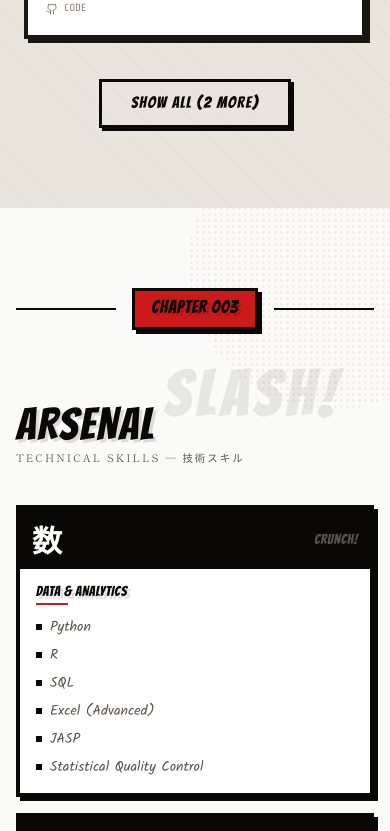
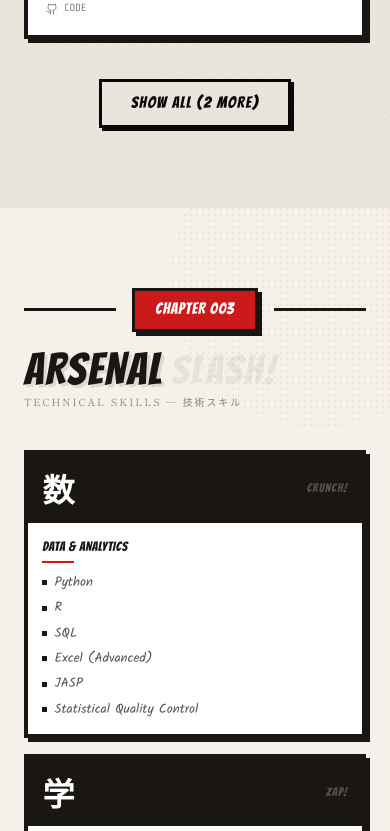
Before and after one commit to threed2y/threed2y, a React (Vite) app: page / in a window 390 px wide. Shown: the part 2580-3411 px from the top of the page. Built offline with nearby package versions, Linux system fonts and the light colour scheme; no server answers.

Commit message:
Refactor Skills component for improved layout
Updated the Skills component layout and styles for better responsiveness and aesthetics.

```diff
--- a/src/components/Skills.jsx
+++ b/src/components/Skills.jsx
@@ -6,47 +6,52 @@ const SFXS  = ['CRUNCH!', 'ZAP!', 'BOOM!', 'CLICK!'];
 
 export default function Skills() {
   return (
-    <section id="skills" className="py-20 px-4 sm:px-6 relative overflow-hidden" style={{ background: '#fafaf8' }}>
-      <div className="halftone-red absolute right-0 top-0 w-72 h-72 rounded-full pointer-events-none"
-        style={{ transform: 'translate(30%, -30%)' }}
-      />
+    <section id="skills" style={{ background:'#f5f1ea', padding:'5rem 1.5rem', position:'relative', overflow:'hidden' }}>
+      {/* red halftone blob */}
+      <div style={{
+        position:'absolute', top:'-80px', right:'-80px', width:300, height:300, borderRadius:'50%',
+        backgroundImage:'radial-gradient(circle, #cc1a1a 1px, transparent 1px)', backgroundSize:'6px 6px', opacity:.07, pointerEvents:'none',
+      }}/>
+      <div style={{ maxWidth:'72rem', margin:'0 auto', position:'relative' }}>
 
-      <div className="max-w-6xl mx-auto relative">
-        <motion.div initial={{ opacity: 0, y: 20 }} whileInView={{ opacity: 1, y: 0 }} viewport={{ once: true }} className="mb-10">
-          <div className="chapter-divider mb-4">
-            <span className="panel-red px-4 py-1.5">
-              <span className="manga-title text-white text-lg">CHAPTER 003</span>
-            </span>
+        <motion.div initial={{ opacity:0, y:20 }} whileInView={{ opacity:1, y:0 }} viewport={{ once:true }} style={{ marginBottom:'2.5rem' }}>
+          <div style={{ display:'flex', alignItems:'center', gap:'1rem', marginBottom:'1rem' }}>
+            <div style={{ flex:1, height:'2.5px', background:'#1a1612' }}/>
+            <div style={{ background:'#cc1a1a', border:'3px solid #1a1612', boxShadow:'4px 4px 0 #1a1612', padding:'.4rem 1.25rem' }}>
+              <span style={{ fontFamily:"'Bangers',cursive", color:'white', fontSize:'1rem', letterSpacing:'.05em' }}>CHAPTER 003</span>
+            </div>
+            <div style={{ flex:1, height:'2.5px', background:'#1a1612' }}/>
           </div>
-          <div className="flex items-end flex-wrap gap-2">
-            <h2 className="manga-title leading-none" style={{ fontSize: 'clamp(2.8rem, 7vw, 4.5rem)' }}>ARSENAL</h2>
-            <span className="sfx mb-1" style={{ fontSize: '4rem', opacity: 0.08 }}>SLASH!</span>
+          <div style={{ display:'flex', alignItems:'flex-end', flexWrap:'wrap', gap:'.5rem' }}>
+            <h2 style={{ fontFamily:"'Bangers',cursive", fontSize:'clamp(2.8rem,7vw,4.5rem)', lineHeight:.95, color:'#1a1612', letterSpacing:'.04em', textShadow:'3px 3px 0 rgba(10,8,6,.1)', margin:0 }}>ARSENAL</h2>
+            <span style={{ fontFamily:"'Bangers',cursive", fontSize:'clamp(2.5rem,6vw,4rem)', color:'rgba(10,8,6,.06)', letterSpacing:'.06em', lineHeight:1 }}>SLASH!</span>
           </div>
-          <div className="manga-caption mt-1">Technical skills — 技術スキル</div>
+          <div style={{ fontFamily:"'Shippori Mincho',serif", fontSize:'.62rem', letterSpacing:'.2em', textTransform:'uppercase', color:'#8a7d72', marginTop:'.3rem' }}>Technical skills — 技術スキル</div>
         </motion.div>
 
-        <div className="grid grid-cols-1 sm:grid-cols-2 lg:grid-cols-4 gap-4">
+        <div style={{ display:'grid', gridTemplateColumns:'repeat(4,1fr)', gap:'1rem' }} className="skills-grid">
           {skills.map((skill, i) => (
-            <motion.div
-              key={skill.category}
-              initial={{ opacity: 0, y: 30 }}
-              whileInView={{ opacity: 1, y: 0 }}
-              viewport={{ once: true }}
-              transition={{ delay: i * 0.1 }}
-              className="panel-thick bg-white group hover:shadow-[6px_6px_0_#cc1a1a] transition-all duration-200 overflow-hidden"
+            <motion.div key={skill.category}
+              initial={{ opacity:0, y:28 }} whileInView={{ opacity:1, y:0 }} viewport={{ once:true }} transition={{ delay: i*.1 }}
+              style={{ background:'#fff', border:'4px solid #1a1612', boxShadow:'4px 4px 0 #1a1612', overflow:'hidden', transition:'box-shadow .15s,transform .15s', cursor:'default' }}
+              onMouseEnter={e => { e.currentTarget.style.boxShadow='6px 6px 0 #cc1a1a'; e.currentTarget.style.transform='translate(-1px,-1px)'; }}
+              onMouseLeave={e => { e.currentTarget.style.boxShadow='4px 4px 0 #1a1612'; e.currentTarget.style.transform='none'; }}
             >
-              <div className="bg-ink-900 p-3 flex items-center justify-between group-hover:bg-red-manga transition-colors duration-200">
-                <span className="font-serif text-3xl font-bold text-white">{KANJI[i]}</span>
-                <span className="manga-title text-sm opacity-30" style={{ color: 'white' }}>{SFXS[i]}</span>
+              <div style={{ background:'#1a1612', padding:'.65rem .9rem', display:'flex', alignItems:'center', justifyContent:'space-between', transition:'background .2s' }}
+                onMouseEnter={e => e.currentTarget.style.background='#cc1a1a'}
+                onMouseLeave={e => e.currentTarget.style.background='#1a1612'}
+              >
+                <span style={{ fontFamily:"'Shippori Mincho',serif", fontSize:'2rem', fontWeight:700, color:'white' }}>{KANJI[i]}</span>
+                <span style={{ fontFamily:"'Bangers',cursive", fontSize:'.75rem', color:'rgba(255,255,255,.25)', letterSpacing:'.08em' }}>{SFXS[i]}</span>
               </div>
-              <div className="p-4">
-                <div className="manga-title text-sm text-ink-900 mb-1">{skill.category.toUpperCase()}</div>
-                <div className="mb-3" style={{ width: '2rem', height: '2px', background: '#cc1a1a' }} />
-                <ul className="space-y-2">
+              <div style={{ padding:'.9rem' }}>
+                <div style={{ fontFamily:"'Bangers',cursive", fontSize:'.82rem', color:'#1a1612', letterSpacing:'.04em', marginBottom:'.25rem' }}>{skill.category.toUpperCase()}</div>
+                <div style={{ width:'2rem', height:'2px', background:'#cc1a1a', marginBottom:'.65rem' }}/>
+                <ul style={{ listStyle:'none', margin:0, padding:0, display:'flex', flexDirection:'column', gap:'.35rem' }}>
                   {skill.items.map(item => (
-                    <li key={item} className="flex items-center gap-2">
-                      <span className="w-1.5 h-1.5 bg-ink-900 flex-shrink-0 group-hover:bg-red-manga transition-colors" />
-                      <span className="font-body text-sm text-ink-500">{item}</span>
+                    <li key={item} style={{ display:'flex', alignItems:'center', gap:'.45rem' }}>
+                      <span style={{ width:5, height:5, background:'#1a1612', flexShrink:0, display:'inline-block' }}/>
+                      <span style={{ fontFamily:"'Kalam',cursive", fontSize:'.82rem', color:'#5c534a' }}>{item}</span>
                     </li>
                   ))}
                 </ul>
@@ -55,6 +60,7 @@ export default function Skills() {
           ))}
         </div>
       </div>
+      <style>{`@media(max-width:900px){.skills-grid{grid-template-columns:repeat(2,1fr) !important;}}@media(max-width:480px){.skills-grid{grid-template-columns:1fr !important;}}`}</style>
     </section>
   );
 }
```
